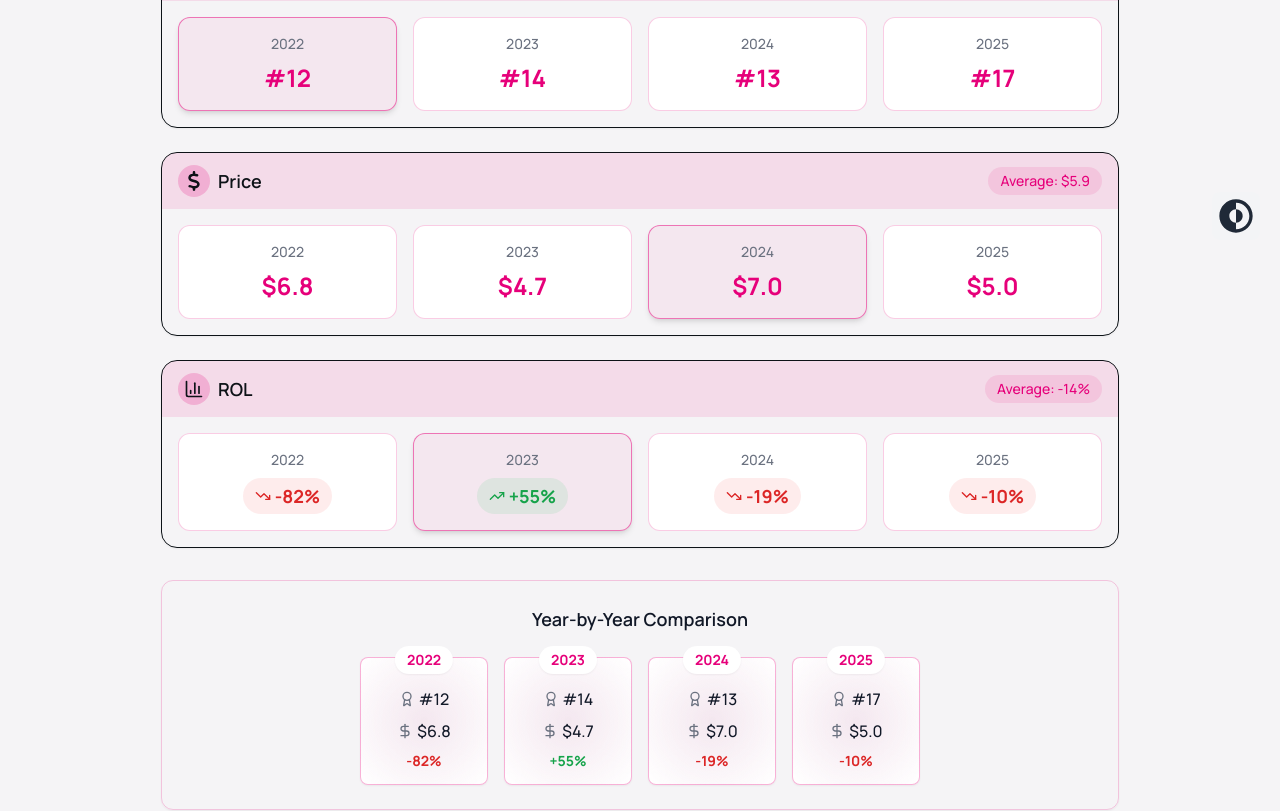
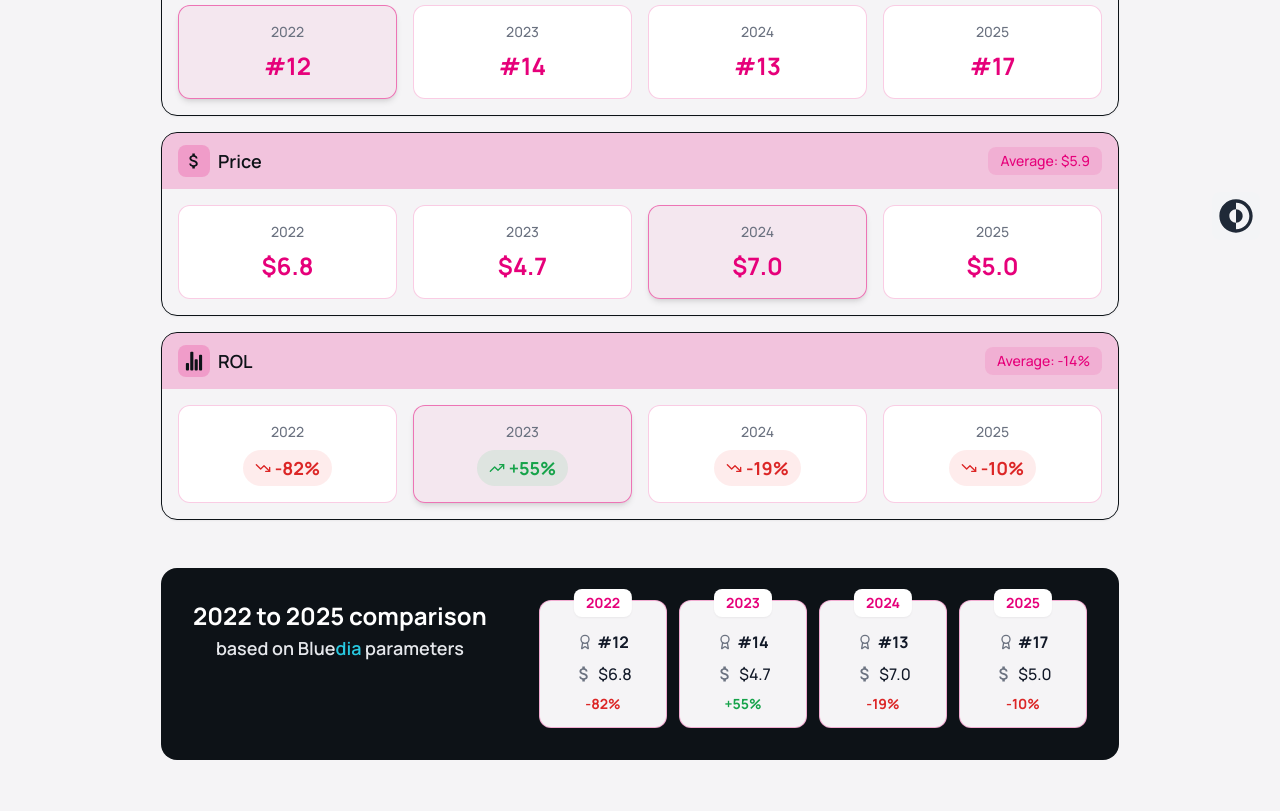
Before and after one commit to MahdiarRez/CryptoBluedia, a Next.js app: page /currencies/1 in a window 1280 px wide. Shown: the part 540-1351 px from the top of the page. Built offline with nearby package versions, Linux system fonts and the light colour scheme; what tailwindcss-animated would draw is missing.

Commit message:
fix - working on currency page

```diff
--- a/app/currencies/[currency]/tokenomics-visualization.tsx
+++ b/app/currencies/[currency]/tokenomics-visualization.tsx
@@ -11,7 +11,9 @@ import {
   DollarSign,
   BarChart3,
 } from 'lucide-react';
-import { FaDollarSign } from 'react-icons/fa6';
+import { FaDollarSign, FaRankingStar } from 'react-icons/fa6';
+import { MdOutlineAttachMoney } from 'react-icons/md';
+import { IoStatsChart } from 'react-icons/io5';
 
 interface TokenomicsVisualizationProps {
   data: CryptoData | null;
@@ -45,7 +47,7 @@ export default function TokenomicsVisualization({
   const metrics = [
     {
       title: 'Rank',
-      icon: <Award className="h-5 w-5" />,
+      icon: <FaRankingStar className={'w-5 h-5'} />,
       data: data.indicators.ranks,
       prefix: '#',
       format: (value: number) => value.toString(),
@@ -57,7 +59,7 @@ export default function TokenomicsVisualization({
     },
     {
       title: 'Price',
-      icon: <FaDollarSign className="h-5 w-5" />,
+      icon: <MdOutlineAttachMoney className="h-5 w-5" />,
       data: data.indicators.prices,
       prefix: '$',
       format: (value: number) => value.toFixed(1),
@@ -71,7 +73,7 @@ export default function TokenomicsVisualization({
     },
     {
       title: 'ROL',
-      icon: <BarChart3 className="h-5 w-5" />,
+      icon: <IoStatsChart className="h-5 w-5" />,
       data: data.indicators.rol,
       suffix: '%',
       format: (value: number) => value.toString(),
@@ -85,13 +87,13 @@ export default function TokenomicsVisualization({
   ];
 
   return (
-    <div className="space-y-8 bg-WHITE">
-      <div className="flex flex-col justify-between gap-2 md:flex-row md:items-center">
+    <div>
+      <div className="flex flex-col justify-between mb-5 gap-2 md:flex-row md:items-center">
         <h2 className="text-lg sm:text-3xl font-bold text-DarkBlue text-center">
           Historical Performance
         </h2>
         <p className="text-xs sm:text-lg text-gray-500 font-medium">
-          Year by year analysis of{' '}
+          2022 till now analysis of{' '}
           <span style={{ color: colors.primary }}>
             {data.symbol.toUpperCase()}
           </span>
@@ -99,7 +101,7 @@ export default function TokenomicsVisualization({
       </div>
 
       {/* Metrics cards */}
-      <div className="space-y-6">
+      <div className="space-y-4 mb-12">
         {metrics.map((metric, metricIndex) => (
           <motion.div
             key={metric.title}
@@ -112,10 +114,10 @@ export default function TokenomicsVisualization({
             {/* Metric header */}
             <div
               className="flex items-center gap-2 px-4 py-3"
-              style={{ backgroundColor: withOpacity(metric.color, 0.1) }}
+              style={{ backgroundColor: withOpacity(metric.color, 0.2) }}
             >
               <div
-                className="flex h-8 w-8 items-center justify-center rounded-full "
+                className="flex h-8 w-8 items-center justify-center rounded-lg "
                 style={{ backgroundColor: withOpacity(metric.color, 0.2) }}
               >
                 {React.cloneElement(metric.icon, {
@@ -129,7 +131,7 @@ export default function TokenomicsVisualization({
                 {metric.title}
               </h3>
               <div
-                className="ml-auto flex items-center gap-1 rounded-full px-3 py-1 text-sm font-medium"
+                className="ml-auto flex items-center gap-1 rounded-lg px-3 py-1 text-sm font-medium"
                 style={{
                   backgroundColor: withOpacity(metric.color, 0.1),
                   color: metric.color,
@@ -221,24 +223,33 @@ export default function TokenomicsVisualization({
 
       {/* Visual comparison */}
       <motion.div
-        className="mt-8 rounded-xl border p-6 shadow-sm"
+        className="p-8 rounded-2xl mb-12 flex flex-col gap-12 items-center lg2:flex-row lg2:items-start justify-between bg-DarkBlue"
         style={{ borderColor: themeColors.primaryWithOpacity(0.2) }}
         initial={{ opacity: 0, y: 20 }}
         animate={{ opacity: 1, y: 0 }}
         transition={{ duration: 0.5, delay: 0.8 }}
       >
-        <h3 className="mb-6 text-center text-lg font-semibold text-gray-900">
-          Year-by-Year Comparison
-        </h3>
+        <div
+          className={
+            'flex flex-col items-center lg2::items-start justify-center gap-0.5'
+          }
+        >
+          <h3 className="text-lg sm:text-2xl font-bold text-white text-left">
+            2022 to 2025 comparison
+          </h3>
+          <h4 className="text-sm sm:text-lg font-semibold text-gray-200 text-left">
+            based on Blue<span className={'text-LightBlue'}>dia</span>{' '}
+            parameters
+          </h4>
+        </div>
 
-        <div className="flex flex-wrap justify-center gap-4">
+        <div className="grid grid-cols-1 xs:grid-cols-2 md:grid-cols-4 justify-center gap-6 md:gap-3">
           {years.map((year, index) => (
             <motion.div
               key={year}
-              className="relative flex h-32 w-32 flex-col items-center justify-center rounded-lg border shadow-sm"
+              className="relative flex h-32 w-32 flex-col items-center bg-WHITE justify-center rounded-xl border"
               style={{
                 borderColor: themeColors.primaryWithOpacity(0.3),
-                background: `radial-gradient(circle, ${withOpacity(themeColors.primary, 0.05)}, white)`,
               }}
               initial={{ opacity: 0, rotate: -5, y: 20 }}
               animate={{ opacity: 1, rotate: 0, y: 0 }}
@@ -250,7 +261,7 @@ export default function TokenomicsVisualization({
               }}
             >
               <div
-                className="absolute -top-3 left-1/2 -translate-x-1/2 rounded-full bg-white px-3 py-1 text-sm font-bold shadow-sm"
+                className="absolute -top-3 left-1/2 -translate-x-1/2 rounded-lg bg-white px-3 py-1 text-sm font-bold shadow-sm"
                 style={{ color: themeColors.primary }}
               >
                 {year}
@@ -259,13 +270,13 @@ export default function TokenomicsVisualization({
               <div className="mt-4 space-y-2 text-center">
                 <div className="flex items-center justify-center gap-1">
                   <Award className="h-4 w-4 text-gray-500" />
-                  <span className="font-medium text-gray-900">
+                  <span className="font-bold text-gray-900">
                     #{data.indicators.ranks[year]}
                   </span>
                 </div>
 
                 <div className="flex items-center justify-center gap-1">
-                  <DollarSign className="h-4 w-4 text-gray-500" />
+                  <MdOutlineAttachMoney className="h-5 w-5 text-gray-500" />
                   <span className="font-medium text-gray-900">
                     ${data.indicators.prices[year].toFixed(1)}
                   </span>
```
Also changed, not shown: app/currencies/[currency]/page.tsx (+0 -24 lines).
